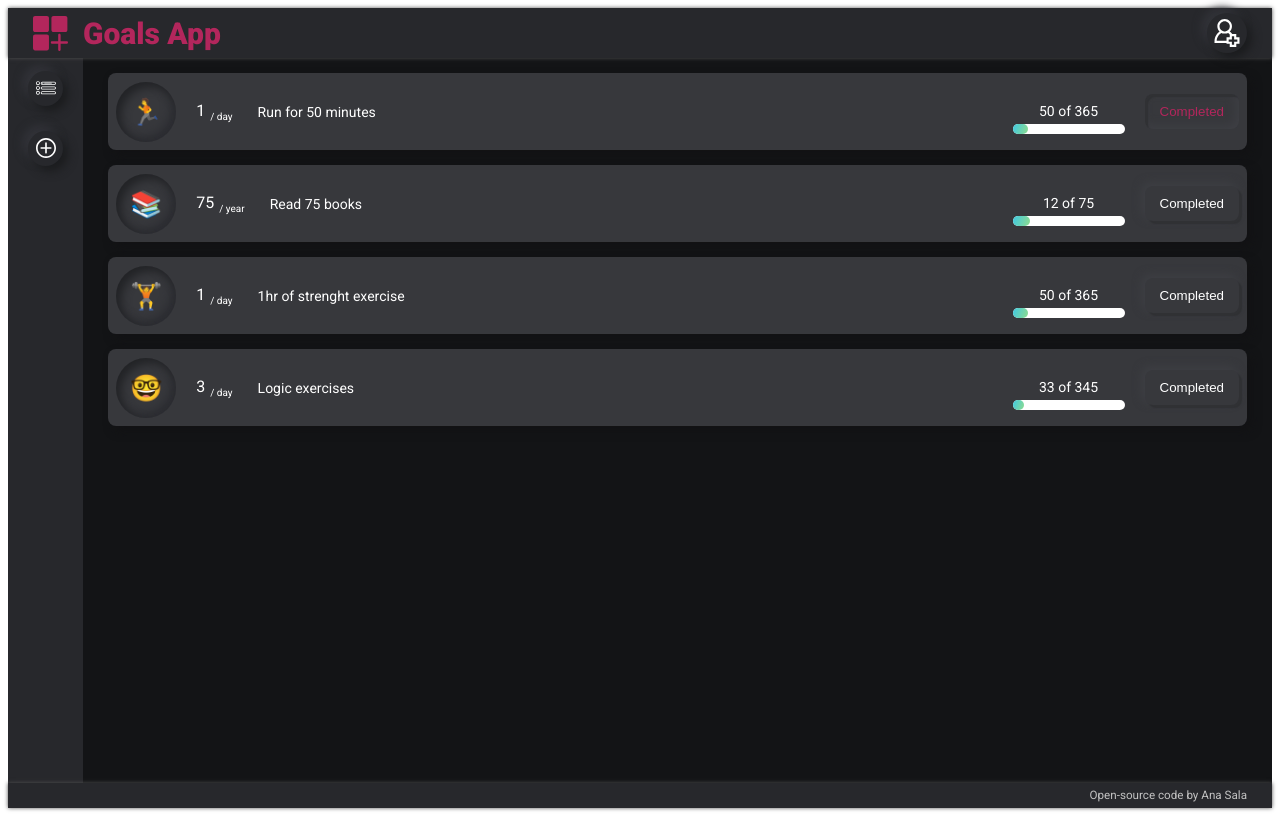
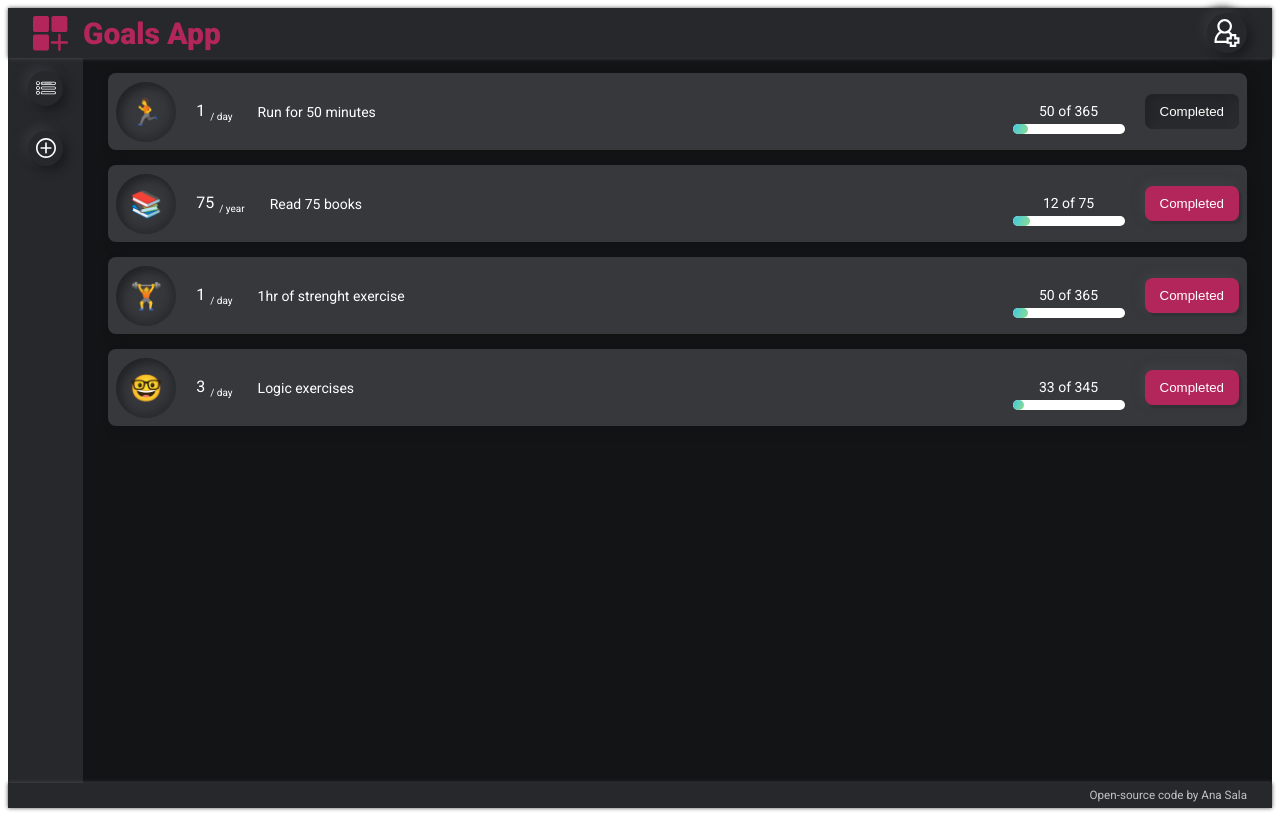
Before and after one commit to AGSS18/goals-app, a JavaScript app: page / in a window 1280 px wide. In both pictures the pointer is over the button 1191 px from the left and 111 px from the top of the page. Built offline with nearby package versions, Linux system fonts and the light colour scheme; the HTML template or start-up script is replaced by a standard one.

Commit message:
Changed css in the button of Goal component

```diff
--- a/src/index.css
+++ b/src/index.css
@@ -217,16 +217,15 @@ a {
     border: none;
     box-shadow:  3px 3px 1px #303134,
                 -3px -3px 10px #3e3f44;
-                background-color: var(--TertiaryBackgroundColor);
-                color: white;
-                cursor: pointer;
-                transition: all 200ms ease-in-out;
-            }
+    background-color: var(--PrimaryColor);
+    color: white;
+    cursor: pointer;
+    transition: all 200ms ease-in-out;
+}
 
 .goal-button:hover {
-    color: var(--PrimaryColor);
-    box-shadow:  inset 3px 3px 1px #303134,
-                 inset -3px -3px 10px #3e3f44;
+    background-color: var(--SecondaryBackgroundColor);
+    box-shadow:  var(--InBoxShadox)
 }
 
 /* FOOTER COMPONENT */
```
